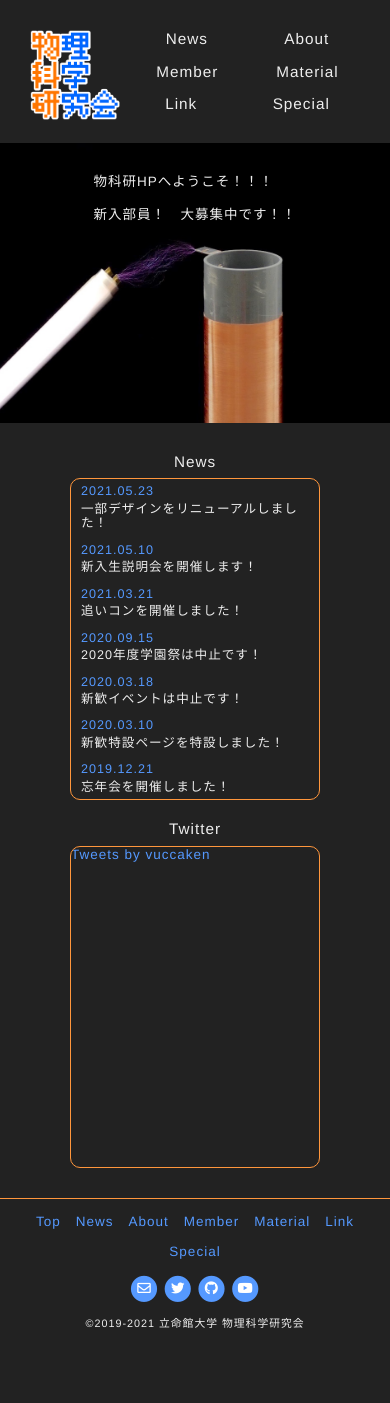
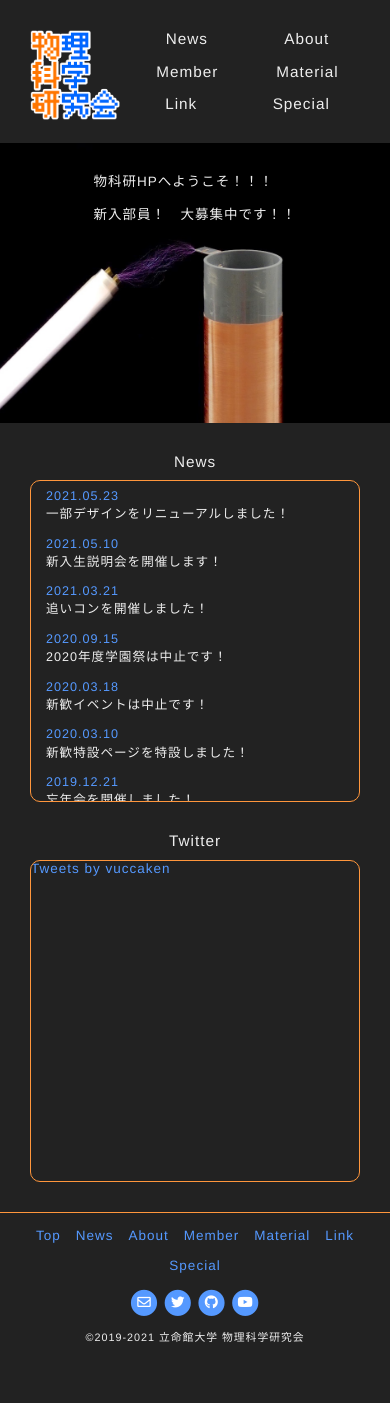
Before and after one commit to vuccaken/vuccaken.github.io, a Jekyll site: the page built from _pages/index.md, in a window 390 px wide. Built offline with Jekyll 4.4.1, drawn with Linux system fonts in a browser that asks for light colours; nearby versions of some CDN libraries; comment, search, counter and statistics services are not loaded.

Commit message:
renewal home news and twitter

```diff
--- a/_layouts/home.html
+++ b/_layouts/home.html
@@ -9,33 +9,31 @@ layout: default
 </div>
 
 
-<div class="content home">
-  <div class="wrapper">
-    <div class="home-info-section">
+<section class="section-info">
 
-      <div class="info-area">
-        <div class="title">
-          <a href="{{ 'news' | relative_url }}">News</a>
-        </div>
+      <section class="info-block">
+        <header class="info-header">
+          <h2><a href="{{ 'news' | relative_url }}">News</a></h2>
+        </header>
         <div class="frame">
           {%- for post in site.posts %}
-          <a href="{{ 'news' | relative_url }}#{{ post.url }}">
-            <div class="home_news">
+          <a class="news-link" href="{{ 'news' | relative_url }}#{{ post.url }}">
+
               <div class="news-date">{{ post.date | date: "%Y.%m.%d" }}</div>
               <div class="news-title">{{ post.title }}</div>
               {%- comment -%} <p>{{ post.excerpt }}</p> {%- endcomment %}
-            </div>
+
           </a>
           {%- endfor %}
         </div>
-      </div>
+      </section>
 
       {% assign twitter = site.social.twitter %}
       {% if twitter %}
-      <div class="info-area">
-        <div class="title">
-          <a href="https://twitter.com/{{ twitter }}">Twitter</a>
-        </div>
+      <section class="info-block">
+        <header class="info-header">
+          <h2><a href="https://twitter.com/{{ twitter }}">Twitter</a></h2>
+        </header>
         <div class="frame">
           <a class="twitter-timeline" data-lang="ja"
             data-theme="dark"
@@ -47,9 +45,7 @@ layout: default
           </a>
           <script async src="https://platform.twitter.com/widgets.js" charset="utf-8"></script>
         </div>
-      </div>
+      </section>
       {% endif %}
 
-    </div>
-  </div>
-</div>
+</section>
--- a/_sass/pages/home.scss
+++ b/_sass/pages/home.scss
@@ -41,24 +41,27 @@
 }
 
 // news and twitter frames
-.home-info-section {
+.section-info {
   // border: 1px solid aqua;
-  margin: 20px;
-  display: grid;
-  grid-template-columns: repeat(auto-fit, minmax(300px, 1fr));
-  @media screen and (max-width: 400px) {
-    grid-template-columns: 1fr;
-  }
-  grid-gap: 20px;
-  justify-items: center;
-  .info-area {
+  display: flex;
+  justify-content: space-around;
+  flex-wrap: wrap;
+  gap: $spacing-unit;
+
+  .info-block {
     // border: 1px solid aqua;
-    width: 100%;
+    flex: 1 0 200px;
     max-width: 400px;
-    .title {
+
+    .info-header h2 {
+      border: none;
+      padding: 0;
+      margin: 0;
+
       text-align: center;
-      padding-bottom: 8px;
+      margin-bottom: $spacing-unit / 3;
       font-size: .17rem;
+
       a {
         color: $text-color;
       }
@@ -67,39 +70,37 @@
       }
     }
     .frame {
-      // background: aqua;
       height: 320px;
       border: 1px solid $brand-color;
       border-radius: 10px;
       overflow: auto;
       -ms-overflow-style: none;    /* IE, Edge 対応 */
       scrollbar-width: none;       /* Firefox 対応 */
-    }
-    .frame::-webkit-scrollbar {  /* Chrome, Safari 対応 */
-      display: none;
+      &::-webkit-scrollbar {  /* Chrome, Safari 対応 */
+        display: none;
+      }
     }
   }
 }
 
+a.news-link {
+  display: block;
+  padding: $spacing-unit/4 $spacing-unit/2;
+  font-size: .14rem;
 
-.home_news {
-  padding: 5px 10px;
-  padding-bottom: 7px;
-  // border-bottom: solid 1px #aaa;
+  &:hover {
+    background-color: rgba(0,0,0,0.3);
+  }
+
   .news-date {
     color: $text-color-sub;
-    font-size: .14rem;
-    margin-bottom: 3px;
+    margin-bottom: .3em;
   }
   .news-title {
     color: $text-color;
-    font-size: .14rem;
   }
 }
-.home_news:hover {
-  // background-color: aqua;
-  background-color: rgba(0,0,0,0.3);
-}
+
 .twitter-timeline {
   // background-color: tomato;
   // color: yellow;
```
